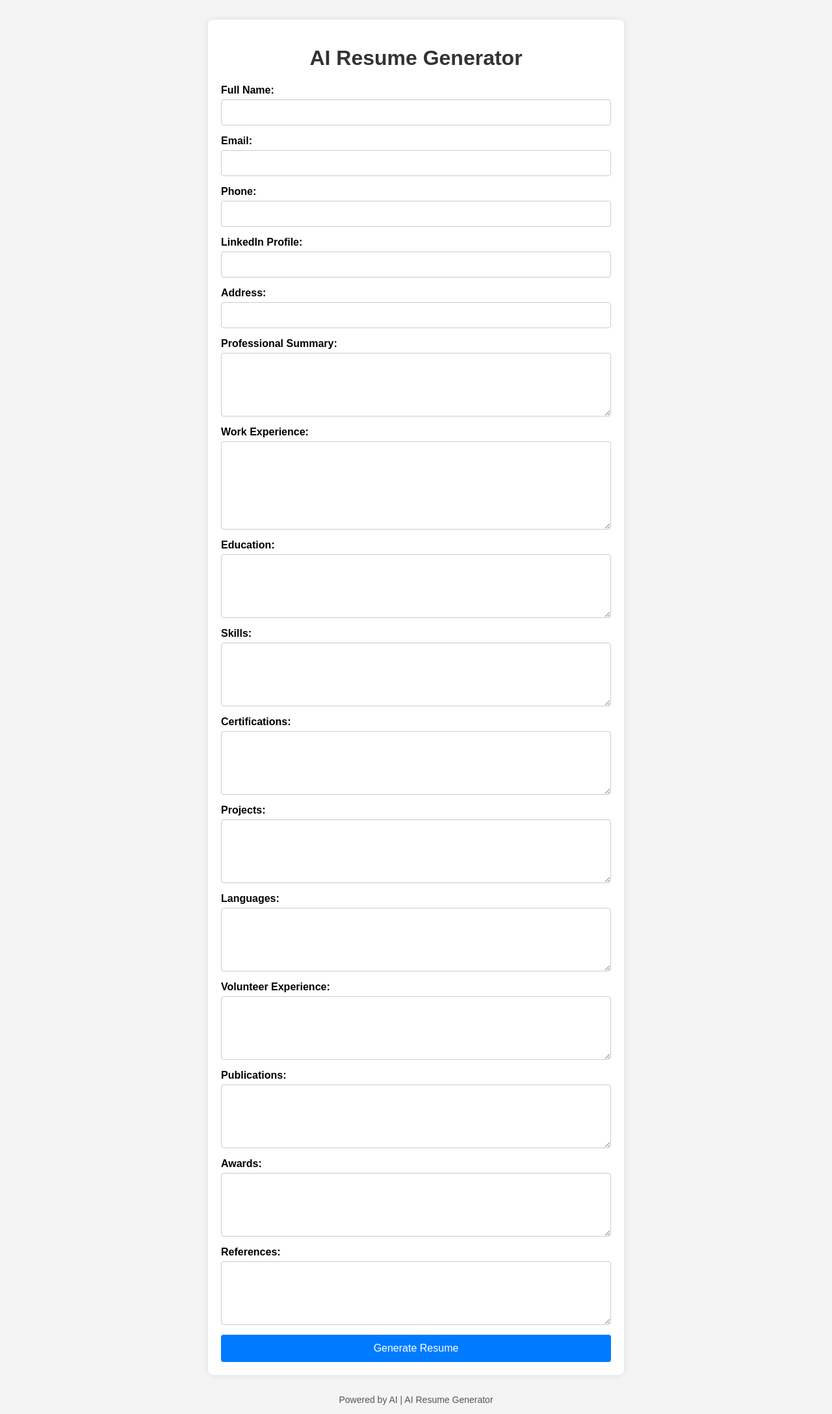
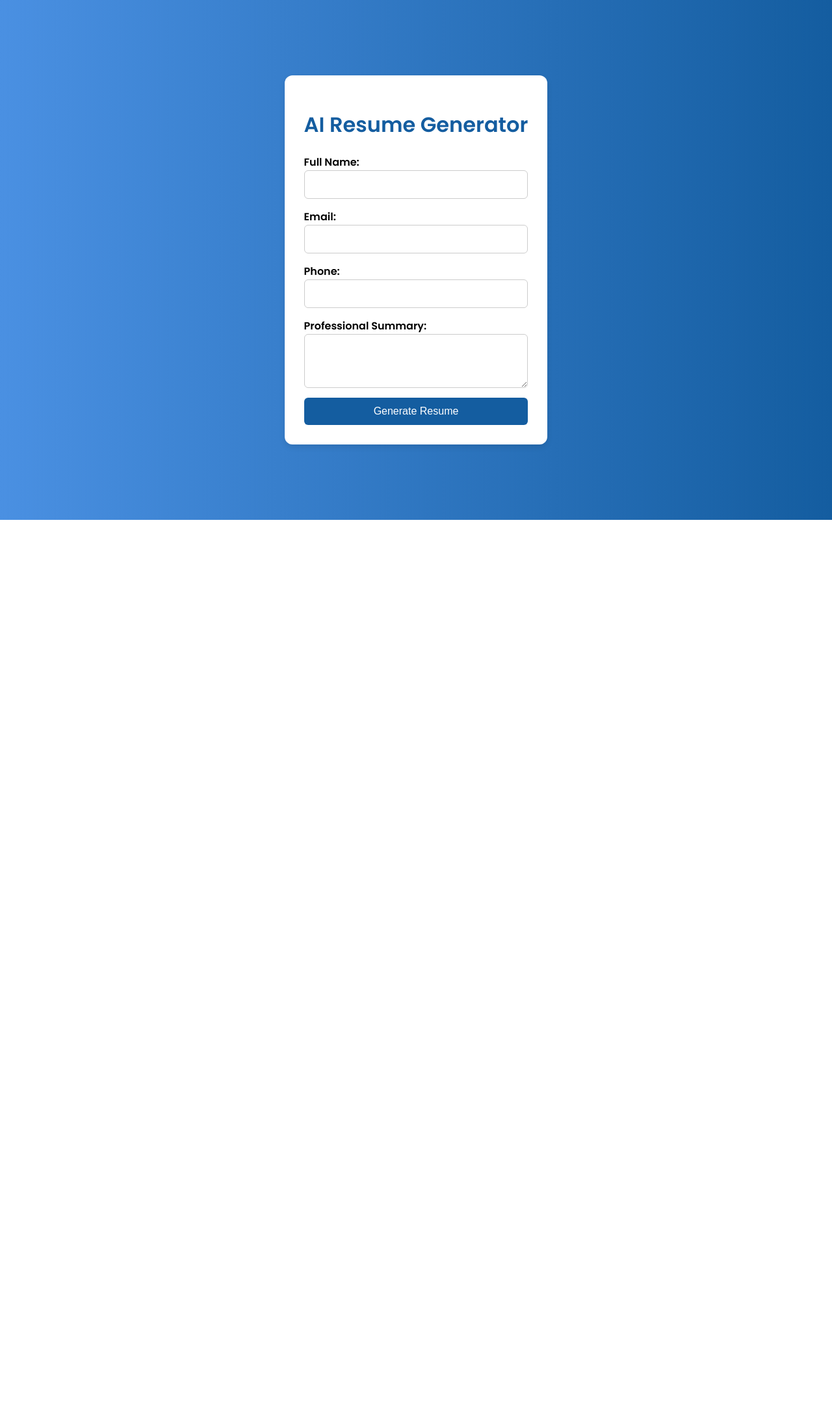
Before and after one commit to PythonDeveloper0611/AI_Resume_Writer, a Flask app: page / in a window 1280 px wide. Shown: the whole page at 65% size. After the commit the page ends 800 px from the top, so only its background shows below. Run offline with Flask 3, Linux system fonts and the light colour scheme.

Commit message:
Add files via upload

```diff
--- a/templates/index.html
+++ b/templates/index.html
@@ -4,26 +4,30 @@
     <meta charset="UTF-8">
     <meta name="viewport" content="width=device-width, initial-scale=1.0">
     <title>AI Resume Generator</title>
+    <link href="https://fonts.googleapis.com/css2?family=Poppins:wght@300;400;600&display=swap" rel="stylesheet">
     <style>
         body {
-            font-family: Arial, sans-serif;
-            background-color: #f4f4f4;
+            font-family: 'Poppins', sans-serif;
+            background: linear-gradient(to right, #4A90E2, #145DA0);
             margin: 0;
             padding: 0;
+            display: flex;
+            justify-content: center;
+            align-items: center;
+            min-height: 100vh;
         }
 
         .container {
-            max-width: 600px;
-            margin: 30px auto;
-            padding: 20px;
-            background-color: #fff;
-            box-shadow: 0 0 10px rgba(0, 0, 0, 0.1);
-            border-radius: 8px;
+            max-width: 700px;
+            background: #fff;
+            padding: 30px;
+            border-radius: 12px;
+            box-shadow: 0px 4px 10px rgba(0, 0, 0, 0.1);
+            text-align: center;
         }
 
         h1 {
-            text-align: center;
-            color: #333;
+            color: #145DA0;
         }
 
         form {
@@ -32,46 +36,52 @@
         }
 
         label {
-            margin-bottom: 5px;
-            font-weight: bold;
+            font-weight: 600;
+            text-align: left;
         }
 
-        input[type="text"], input[type="date"], textarea {
-            padding: 10px;
+        input, textarea {
+            padding: 12px;
             margin-bottom: 15px;
             border: 1px solid #ccc;
-            border-radius: 4px;
+            border-radius: 6px;
             font-size: 16px;
         }
 
         button {
             padding: 12px;
-            background-color: #007bff;
+            background-color: #145DA0;
             color: white;
             font-size: 16px;
             border: none;
-            border-radius: 4px;
+            border-radius: 6px;
             cursor: pointer;
+            transition: 0.3s;
         }
 
         button:hover {
-            background-color: #0056b3;
+            background-color: #0d3a67;
         }
 
-        .footer {
-            text-align: center;
+        .resume-preview {
             margin-top: 20px;
-            font-size: 14px;
-            color: #555;
+            background: #f4f4f4;
+            padding: 20px;
+            border-radius: 8px;
+            text-align: left;
         }
 
+        .download-btn {
+            margin-top: 10px;
+            background-color: #27ae60;
+        }
     </style>
 </head>
 <body>
 
     <div class="container">
         <h1>AI Resume Generator</h1>
-        <form action="/generate" method="post">
+        <form id="resumeForm">
             <label for="name">Full Name:</label>
             <input type="text" id="name" name="name" required>
 
@@ -81,52 +91,45 @@
             <label for="phone">Phone:</label>
             <input type="text" id="phone" name="phone" required>
 
-            <label for="linkedin">LinkedIn Profile:</label>
-            <input type="text" id="linkedin" name="linkedin">
+            <label for="summary">Professional Summary:</label>
+            <textarea id="summary" name="summary" rows="3" required></textarea>
 
-            <label for="address">Address:</label>
-            <input type="text" id="address" name="address">
+            <button type="button" onclick="generateResume()">Generate Resume</button>
+        </form>
 
-            <label for="summary">Professional Summary:</label>
-            <textarea id="summary" name="summary" rows="4" required></textarea>
-
-            <label for="experience">Work Experience:</label>
-            <textarea id="experience" name="experience" rows="6" required></textarea>
-
-            <label for="education">Education:</label>
-            <textarea id="education" name="education" rows="4" required></textarea>
-
-            <label for="skills">Skills:</label>
-            <textarea id="skills" name="skills" rows="4" required></textarea>
-
-            <label for="certifications">Certifications:</label>
-            <textarea id="certifications" name="certifications" rows="4"></textarea>
-
-            <label for="projects">Projects:</label>
-            <textarea id="projects" name="projects" rows="4"></textarea>
-
-            <label for="languages">Languages:</label>
-            <textarea id="languages" name="languages" rows="4"></textarea>
-
-            <label for="volunteer">Volunteer Experience:</label>
-            <textarea id="volunteer" name="volunteer" rows="4"></textarea>
-
-            <label for="publications">Publications:</label>
-            <textarea id="publications" name="publications" rows="4"></textarea>
-
-            <label for="awards">Awards:</label>
-            <textarea id="awards" name="awards" rows="4"></textarea>
-
-            <label for="references">References:</label>
-            <textarea id="references" name="references" rows="4"></textarea>
-
-            <button type="submit">Generate Resume</button>
-        </form>
+        <div class="resume-preview" id="resumePreview" style="display: none;">
+            <h2>Resume Preview</h2>
+            <p><strong>Name:</strong> <span id="previewName"></span></p>
+            <p><strong>Email:</strong> <span id="previewEmail"></span></p>
+            <p><strong>Phone:</strong> <span id="previewPhone"></span></p>
+            <p><strong>Summary:</strong> <span id="previewSummary"></span></p>
+            <button class="download-btn" onclick="downloadResume()">Download Resume</button>
+        </div>
     </div>
 
-    <div class="footer">
-        <p>Powered by AI | AI Resume Generator</p>
-    </div>
+    <script>
+        function generateResume() {
+            document.getElementById('previewName').textContent = document.getElementById('name').value;
+            document.getElementById('previewEmail').textContent = document.getElementById('email').value;
+            document.getElementById('previewPhone').textContent = document.getElementById('phone').value;
+            document.getElementById('previewSummary').textContent = document.getElementById('summary').value;
+
+            document.getElementById('resumePreview').style.display = 'block';
+        }
+
+        function downloadResume() {
+            const resumeContent = `Name: ${document.getElementById('previewName').textContent}\n
+            Email: ${document.getElementById('previewEmail').textContent}\n
+            Phone: ${document.getElementById('previewPhone').textContent}\n
+            Summary: ${document.getElementById('previewSummary').textContent}`;
+
+            const blob = new Blob([resumeContent], { type: 'text/plain' });
+            const link = document.createElement('a');
+            link.href = URL.createObjectURL(blob);
+            link.download = 'Resume.txt';
+            link.click();
+        }
+    </script>
 
 </body>
 </html>
```
Also changed, not shown: static/index.css (+70 -31 lines).
